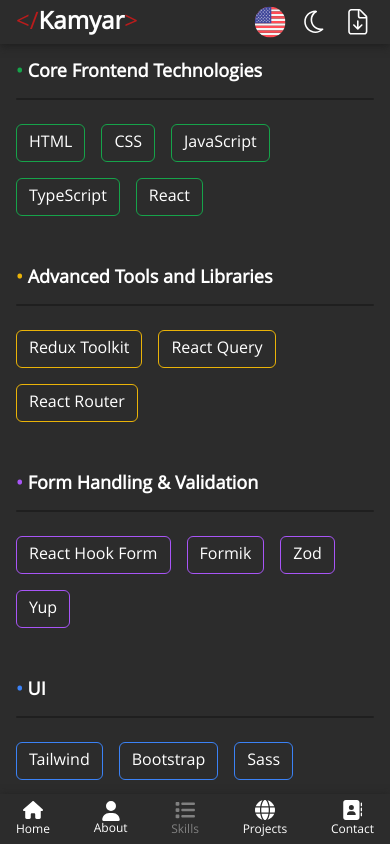
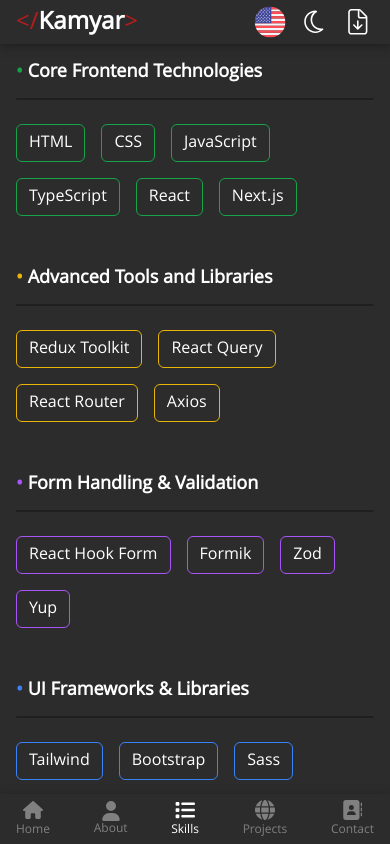
Before and after one commit to KamyarAzz/Portfolio, a React (Vite) app: page /skills in a window 390 px wide. Built offline with nearby package versions, Linux system fonts and the light colour scheme.

Commit message:
- added more Skills with translations - UI improvements & bug fixes

```diff
--- a/src/components/footer/Footer.tsx
+++ b/src/components/footer/Footer.tsx
@@ -11,7 +11,7 @@
   return (
     <footer
       className={clsx(
-        "bottom-0 sticky flex justify-between md:hidden px-4 py-1.5 w-full text-xs bg-[#FEFAF6] text-black dark:bg-darkBg dark:text-white",
+        "bottom-0 sticky flex justify-between md:hidden bg-[#FEFAF6] dark:bg-darkBg px-4 py-1.5 w-full text-black text-xs dark:text-white",
         i18n.dir(i18n.language) === "rtl" ? "flex-row-reverse" : "flex-row"
       )}
       style={{
@@ -24,7 +24,7 @@
       >
         <svg
           fill={
-            location.pathname === "/home"
+            location.pathname !== "/home"
               ? "gray"
               : theme === "dark"
               ? "white"
@@ -38,8 +38,8 @@
         </svg>
         <p
           className={clsx(
-            "text-xs text-center",
-            location.pathname === "/home" && "text-[#808080]"
+            "text-center text-xs",
+            location.pathname !== "/home" && "text-[#808080]"
           )}
         >
           {t("home")}
@@ -47,11 +47,11 @@
       </Link>
       <Link
         to="/about"
-        className="flex flex-col items-center justify-center cursor-pointer"
+        className="flex flex-col justify-center items-center cursor-pointer"
       >
         <svg
           fill={
-            location.pathname === "/about"
+            location.pathname !== "/about"
               ? "gray"
               : theme === "dark"
               ? "white"
@@ -65,8 +65,8 @@
         </svg>
         <p
           className={clsx(
-            "text-xs text-center",
-            location.pathname === "/about" && "text-[#808080]"
+            "text-center text-xs",
+            location.pathname !== "/about" && "text-[#808080]"
           )}
         >
           {t("menu1")}
@@ -78,7 +78,7 @@
       >
         <svg
           fill={
-            location.pathname === "/skills"
+            location.pathname !== "/skills"
               ? "gray"
               : theme === "dark"
               ? "white"
@@ -92,8 +92,8 @@
         </svg>
         <p
           className={clsx(
-            "text-xs text-center",
-            location.pathname === "/skills" && "text-[#808080]"
+            "text-center text-xs",
+            location.pathname !== "/skills" && "text-[#808080]"
           )}
         >
           {t("menu2")}
@@ -105,7 +105,7 @@
       >
         <svg
           fill={
-            location.pathname === "/projects"
+            location.pathname !== "/projects"
               ? "gray"
               : theme === "dark"
               ? "white"
@@ -119,8 +119,8 @@
         </svg>
         <p
           className={clsx(
-            "text-xs text-center",
-            location.pathname === "/projects" && "text-[#808080]"
+            "text-center text-xs",
+            location.pathname !== "/projects" && "text-[#808080]"
           )}
         >
           {t("projects")}
@@ -132,7 +132,7 @@
       >
         <svg
           fill={
-            location.pathname === "/contact"
+            location.pathname !== "/contact"
               ? "gray"
               : theme === "dark"
               ? "white"
@@ -146,8 +146,8 @@
         </svg>
         <p
           className={clsx(
-            "text-xs text-center",
-            location.pathname === "/contact" && "text-[#808080]"
+            "text-center text-xs",
+            location.pathname !== "/contact" && "text-[#808080]"
           )}
         >
           {t("menu3")}
--- a/src/components/pages/About.tsx
+++ b/src/components/pages/About.tsx
@@ -20,7 +20,7 @@
     <div className="flex flex-col w-full h-max">
       <BlurFade>
         <Seperator className="!mt-0">{t("education")}</Seperator>
-        <div className="flex flex-col w-full gap-6">
+        <div className="flex flex-col gap-6 w-full">
           <AboutItem
             href="https://iau.ir/"
             src={uniLogo}
@@ -49,7 +49,7 @@
       </BlurFade>
       <BlurFade delay={0.4}>
         <Seperator>{t("certificates")}</Seperator>
-        <div className="flex flex-col w-full gap-6">
+        <div className="flex flex-col gap-6 w-full">
           <AboutItem
             href={certificate7}
             src={harvardLogo}
--- a/src/components/pages/Contact.tsx
+++ b/src/components/pages/Contact.tsx
@@ -25,8 +25,8 @@
   ];
 
   return (
-    <BlurFade className="flex flex-wrap items-center gap-16 !justify-center w-full mx-auto md:flex-nowrap md:justify-between">
-      <div className="hidden md:flex">
+    <BlurFade className="flex flex-wrap md:flex-nowrap !justify-center md:justify-between items-center gap-16 mx-auto w-full h-max">
+      <div className="md:flex hidden">
         <IconCloud iconSlugs={slugs} />
       </div>
       <div className="flex flex-col gap-6 md:gap-10">
--- a/src/components/pages/Skills.tsx
+++ b/src/components/pages/Skills.tsx
@@ -10,16 +10,16 @@
   const {t, i18n} = useTranslation();
   return (
     <BlurFade className="flex flex-col items-center w-full h-max">
-      <div className="items-center justify-center hidden w-full md:flex">
+      <div className="md:flex justify-center items-center hidden w-full">
         <ScrollAnimation />
       </div>
-      <div className="flex flex-col items-center justify-center w-full">
+      <div className="flex flex-col justify-center items-center w-full">
         <Seperator className="!mt-0 md:!mt-12">
           <span className="text-green-600">•</span> {t("coreTech")}
         </Seperator>
         <div
           className={clsx(
-            "flex flex-wrap justify-start w-full gap-4",
+            "flex flex-wrap justify-start gap-4 w-full",
             i18n.dir(i18n.language) === "rtl" ? "flex-row-reverse" : "flex-row"
           )}
         >
@@ -38,13 +38,16 @@
           <SkillBox className="border-green-600 hover:bg-green-600">
             React
           </SkillBox>
+          <SkillBox className="border-green-600 hover:bg-green-600">
+            Next.js
+          </SkillBox>
         </div>
         <Seperator>
           <span className="text-yellow-500">•</span> {t("advancedTools")}
         </Seperator>
         <div
           className={clsx(
-            "flex flex-wrap justify-start w-full gap-4",
+            "flex flex-wrap justify-start gap-4 w-full",
             i18n.dir(i18n.language) === "rtl" ? "flex-row-reverse" : "flex-row"
           )}
         >
@@ -57,13 +60,16 @@
           <SkillBox className="border-yellow-500 hover:bg-yellow-500">
             React Router
           </SkillBox>
+          <SkillBox className="border-yellow-500 hover:bg-yellow-500">
+            Axios
+          </SkillBox>
         </div>
         <Seperator>
           <span className="text-purple-500">•</span> {t("formValidation")}
         </Seperator>
         <div
           className={clsx(
-            "flex flex-wrap justify-start w-full gap-4",
+            "flex flex-wrap justify-start gap-4 w-full",
             i18n.dir(i18n.language) === "rtl" ? "flex-row-reverse" : "flex-row"
           )}
         >
@@ -81,40 +87,70 @@
           </SkillBox>
         </div>
         <Seperator>
-          <span className="text-blue-500">•</span> UI
+          <span className="text-blue-500">•</span> {t("ui")}
         </Seperator>
         <div
           className={clsx(
-            "flex flex-wrap justify-start w-full gap-4 pb-4",
+            "flex flex-wrap justify-start gap-4 pb-4 w-full",
             i18n.dir(i18n.language) === "rtl" ? "flex-row-reverse" : "flex-row"
           )}
         >
-          <SkillBox className="border-blue-500 hover:bg-blue-500">
+          <SkillBox className="hover:bg-blue-500 border-blue-500">
             Tailwind
           </SkillBox>
-          <SkillBox className="border-blue-500 hover:bg-blue-500">
+          <SkillBox className="hover:bg-blue-500 border-blue-500">
             Bootstrap
           </SkillBox>
-          <SkillBox className="border-blue-500 hover:bg-blue-500">
+          <SkillBox className="hover:bg-blue-500 border-blue-500">
             Sass
           </SkillBox>
-          <SkillBox className="border-blue-500 hover:bg-blue-500">
+          <SkillBox className="hover:bg-blue-500 border-blue-500">
+            Material UI
+          </SkillBox>
+          <SkillBox className="hover:bg-blue-500 border-blue-500">
+            Framer Motion
+          </SkillBox>
+          <SkillBox className="hover:bg-blue-500 border-blue-500">
             Chart.js
+          </SkillBox>
+          <SkillBox className="hover:bg-blue-500 border-blue-500">
+            Mantine
           </SkillBox>
         </div>
         <Seperator>
-          <span className="text-rose-700">•</span> Backend Development
+          <span className="text-rose-700">•</span> {t("devTools")}
         </Seperator>
         <div
           className={clsx(
-            "flex flex-wrap justify-start w-full gap-4",
+            "flex flex-wrap justify-start gap-4 w-full",
             i18n.dir(i18n.language) === "rtl" ? "flex-row-reverse" : "flex-row"
           )}
         >
-          <SkillBox className="border-rose-700 hover:bg-rose-700">
+          <SkillBox className="hover:bg-rose-700 border-rose-700">npm</SkillBox>
+          <SkillBox className="hover:bg-rose-700 border-rose-700">
+            Vite
+          </SkillBox>
+          <SkillBox className="hover:bg-rose-700 border-rose-700">
+            Webpack
+          </SkillBox>
+          <SkillBox className="hover:bg-rose-700 border-rose-700">Git</SkillBox>
+          <SkillBox className="hover:bg-rose-700 border-rose-700">
+            GitHub
+          </SkillBox>
+        </div>
+        <Seperator>
+          <span className="text-gray-600">•</span> {t("backend")}
+        </Seperator>
+        <div
+          className={clsx(
+            "flex flex-wrap justify-start gap-4 w-full",
+            i18n.dir(i18n.language) === "rtl" ? "flex-row-reverse" : "flex-row"
+          )}
+        >
+          <SkillBox className="border-gray-600 hover:bg-gray-600">
             Node.js
           </SkillBox>
-          <SkillBox className="border-rose-700 hover:bg-rose-700">
+          <SkillBox className="border-gray-600 hover:bg-gray-600">
             Express
           </SkillBox>
         </div>
--- a/src/features/arTranslations.json
+++ b/src/features/arTranslations.json
@@ -28,6 +28,9 @@
   "coreTech": "التقنيات الأساسية للواجهة الأمامية",
   "advancedTools": "الأدوات المتقدمة والمكتبات",
   "formValidation": "إدارة وتحقق النماذج",
+  "ui": "أطر العمل ومكتبات واجهة المستخدم",
+  "devTools": "أدوات التطوير",
+  "backend": "تطوير الواجهة الخلفية",
   "formTitle": "لنواصل الاتصال!",
   "formName": "الاسم",
   "formEmail": "البريد الإلكتروني",
--- a/src/features/enTranslations.json
+++ b/src/features/enTranslations.json
@@ -28,6 +28,9 @@
   "coreTech": "Core Frontend Technologies",
   "advancedTools": "Advanced Tools and Libraries",
   "formValidation": "Form Handling & Validation",
+  "ui": "UI Frameworks & Libraries",
+  "devTools": "Development Tools",
+  "backend": "Backend Development",
   "formTitle": "Lets Connect!",
   "formName": "Name",
   "formEmail": "Email",
--- a/src/features/faTranslations.json
+++ b/src/features/faTranslations.json
@@ -28,6 +28,9 @@
   "coreTech": "تکنولوژی‌های اصلی فرانت‌اند",
   "advancedTools": "ابزارها و کتابخانه‌های پیشرفته",
   "formValidation": "مدیریت و اعتبارسنجی فرم‌ها",
+  "ui": "فریم‌ورک‌ها و کتابخانه‌های رابط کاربری",
+  "devTools": "ابزارهای توسعه",
+  "backend": "توسعه سمت سرور",
   "formTitle": "تماس با من",
   "formName": "نام",
   "formEmail": "ایمیل",
--- a/src/features/itTranslations.json
+++ b/src/features/itTranslations.json
@@ -28,6 +28,9 @@
   "coreTech": "Tecnologie Frontend Fondamentali",
   "advancedTools": "Strumenti Avanzati e Librerie",
   "formValidation": "Gestione e Validazione dei Moduli",
+  "ui": "Framework e librerie UI",
+  "devTools": "Strumenti di sviluppo",
+  "backend": "Sviluppo backend",
   "formTitle": "Connettiamoci!",
   "formName": "Nome",
   "formEmail": "Email",
--- a/src/features/spTranslations.json
+++ b/src/features/spTranslations.json
@@ -28,6 +28,9 @@
   "coreTech": "Tecnologías Frontend Básicas",
   "advancedTools": "Herramientas y Bibliotecas Avanzadas",
   "formValidation": "Manejo y Validación de Formularios",
+  "ui": "Frameworks y bibliotecas de UI",
+  "devTools": "Herramientas de desarrollo",
+  "backend": "Desarrollo backend",
   "formTitle": "¡Conectemos!",
   "formName": "Nombre",
   "formEmail": "Correo Electrónico",
--- a/src/index.css
+++ b/src/index.css
@@ -12,16 +12,6 @@
   --dark-bg: #2c2c2c;
   --main-red: #b91c1c;
   --scrollbar-bg: #2c2c2c;
-}
-
-/* Reset CSS */
-
-*,
-*::after,
-*::before {
-  box-sizing: border-box;
-  margin: 0;
-  padding: 0;
 }
 
 /* Fonts */
@@ -39,6 +29,16 @@
 @font-face {
   font-family: "sahel";
   src: url("./assets/fonts/Sahel.ttf");
+}
+
+/* Reset CSS */
+
+*,
+*::after,
+*::before {
+  box-sizing: border-box;
+  margin: 0;
+  padding: 0;
 }
 
 /* Styles */
```
Also changed, not shown: src/components/pages/Home.tsx (+4 -4 lines), 1 other file (tests, documents, lock files or other folders).
